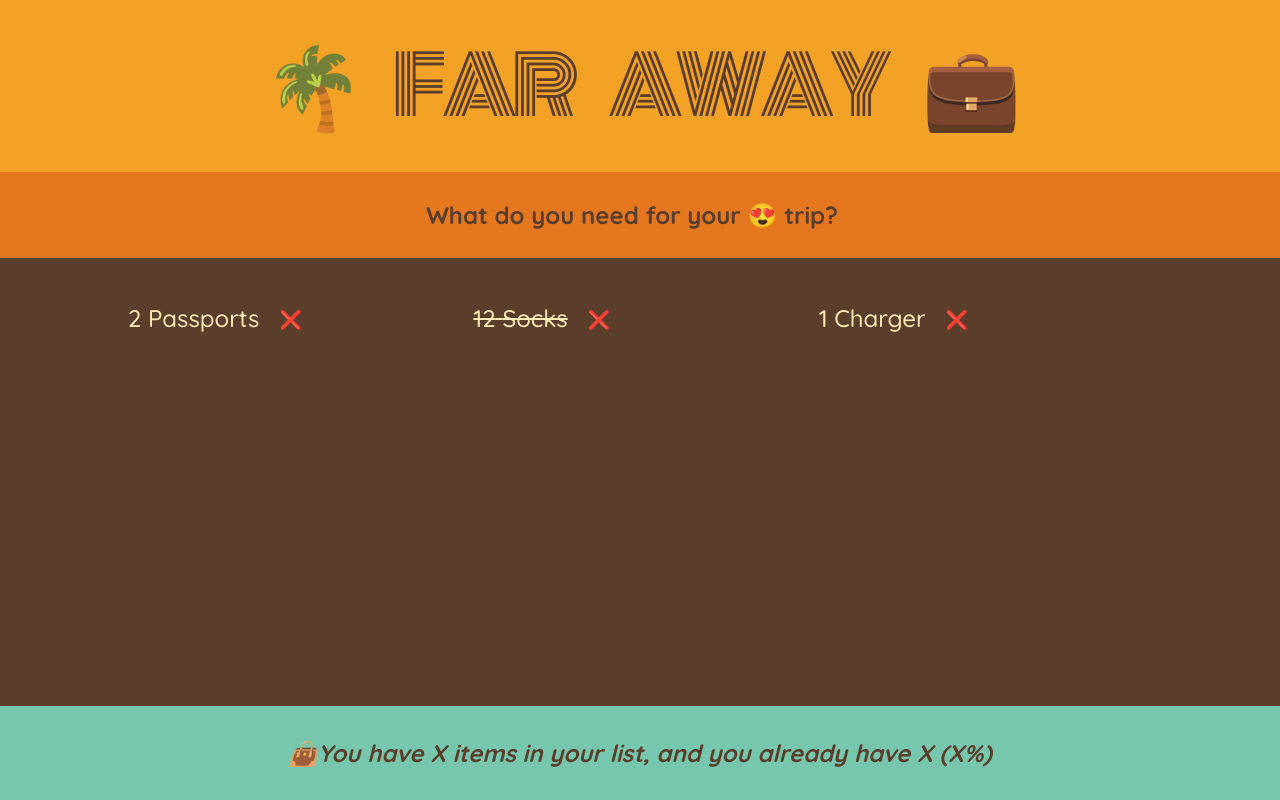
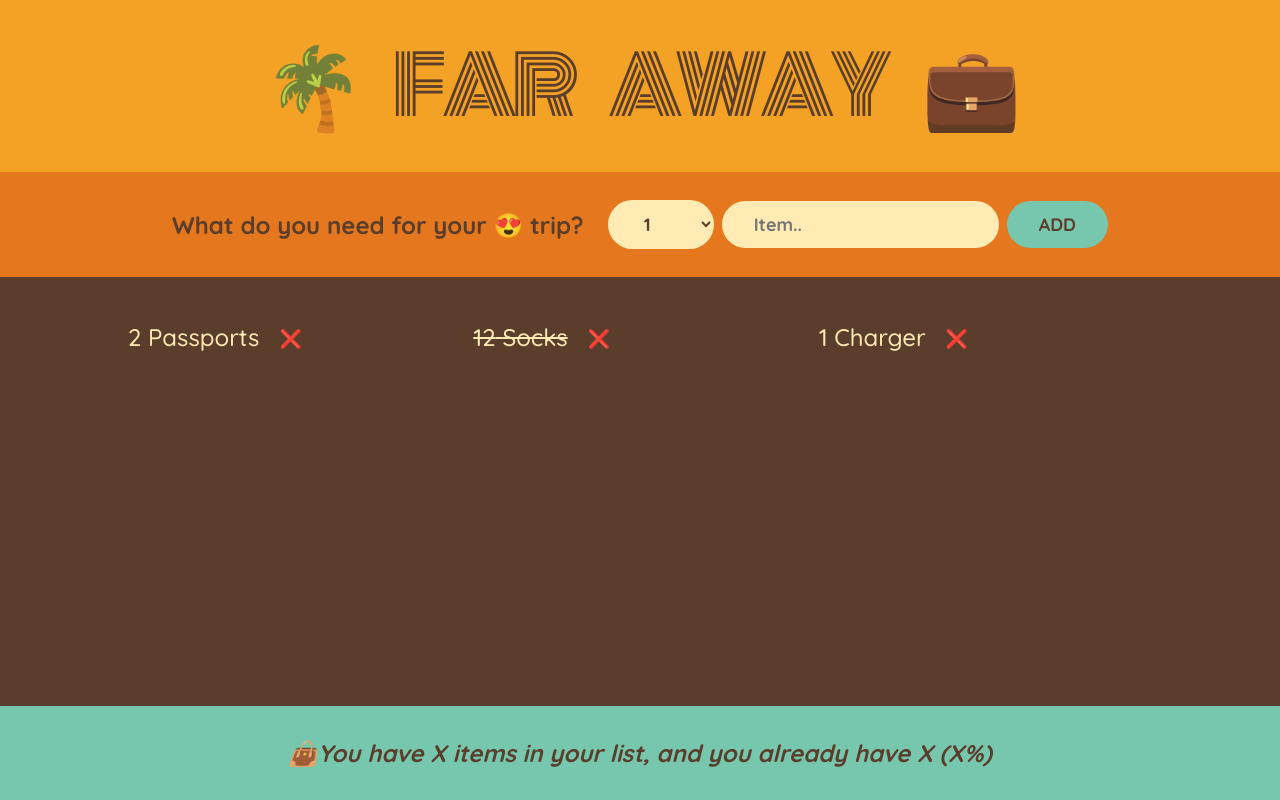
Before and after one commit to Devansh27112001/Travel-List-React, a React (Create React App) app: page / in a window 1280 px wide. Built offline with nearby package versions, Linux system fonts and the light colour scheme.

Commit message:
State management

```diff
--- a/src/App.js
+++ b/src/App.js
@@ -1,3 +1,5 @@
+import { useState } from "react";
+
 const initialItems = [
   { id: 1, description: "Passports", quantity: 2, packed: false },
   { id: 2, description: "Socks", quantity: 12, packed: true },
@@ -19,10 +21,39 @@
   return <h1>🌴 Far Away 💼</h1>;
 }
 function Form() {
+  const [description, setDescription] = useState("");
+  const [quantity, setQuantity] = useState(1);
+  function handleSubmit(e) {
+    e.preventDefault();
+
+    if (!description) return;
+    const newItem = { description, quantity, packed: false, id: Date.now() };
+
+    setDescription("");
+    setQuantity(1);
+  }
+
   return (
-    <div className="add-form">
+    <form className="add-form" onSubmit={handleSubmit}>
       <h3>What do you need for your 😍 trip?</h3>
-    </div>
+      <select value={quantity} onChange={(e) => setQuantity(+e.target.value)}>
+        {Array.from({ length: 20 }, (_, i) => i + 1).map((num) => (
+          <option value={num} key={num}>
+            {num}
+          </option>
+        ))}
+        {/* <option value={1}></option>
+        <option value={2}></option>
+        <option value={3}></option> */}
+      </select>
+      <input
+        type="text"
+        placeholder="Item.."
+        value={description}
+        onChange={(e) => setDescription(e.target.value)}
+      />
+      <button>Add</button>
+    </form>
   );
 }
 function PackingList() {
@@ -30,7 +61,7 @@
     <div className="list">
       <ul>
         {initialItems.map((item) => (
-          <Item item={item} />
+          <Item item={item} key={item.id} />
         ))}
       </ul>
     </div>
```
